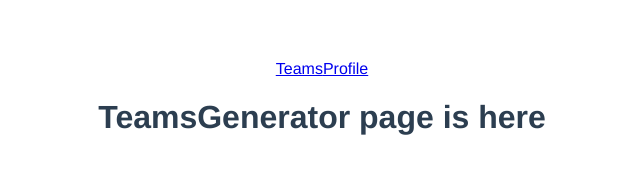
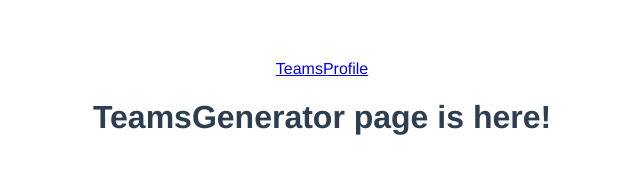
Before and after one commit to brandontruongSM/random-team-generator, a Vue app in the folder frontend/: page / in a window 1280 px wide. Shown: the top 189 px of the page, without its empty margins (318-958 px from the left). Built offline with nearby package versions, Linux system fonts and the light colour scheme.

Commit message:
push test

```diff
--- a/frontend/src/components/TeamsGenerator.vue
+++ b/frontend/src/components/TeamsGenerator.vue
@@ -1,5 +1,5 @@
 <template>
-  <h1>TeamsGenerator page is here</h1>
+  <h1>TeamsGenerator page is here!</h1>
 </template>
 
 <script>
```
